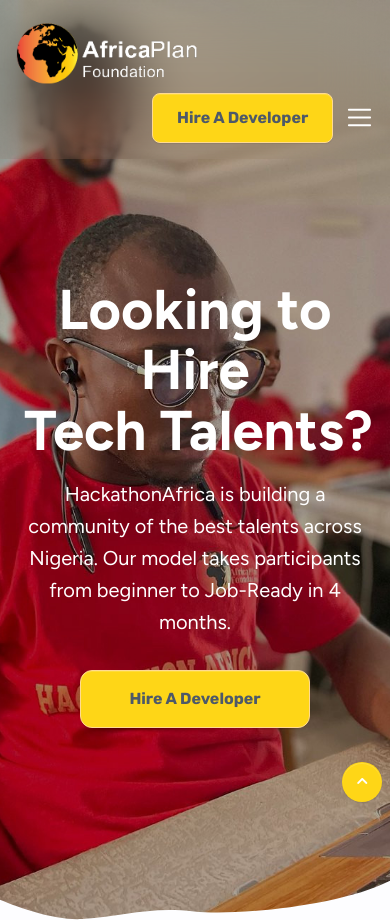
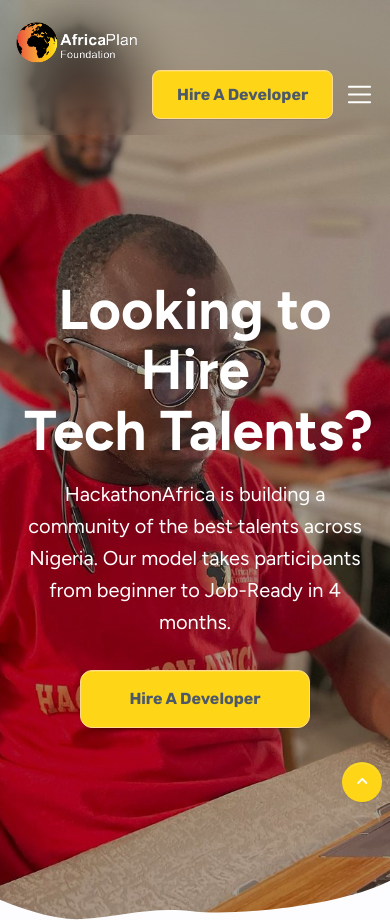
Before and after one commit to ojsys/apfweb, a plain HTML site: page index.html in a window 390 px wide. Shown: the top 920 px of the page. Drawn offline with nearby package versions, Linux system fonts and the light colour scheme; a script that the page names is missing.

Commit message:
changed logo width for mobile

```diff
--- a/index.html
+++ b/index.html
@@ -34,7 +34,7 @@
     <main class="main" id="top">
       <div class="content">
         <nav class="navbar navbar-expand-md fixed-top" id="navbar" data-navbar-soft-on-scroll="data-navbar-soft-on-scroll">
-          <div class="container-fluid px-0"><a href="/"><img class="navbar-brand w-75 d-md-none" src="assets/img/logos/apf_logo2.png" alt="logo" /></a><a class="navbar-brand fw-bold d-none d-md-block" href="/"><img class="navbar-brand w-75" src="assets/img/logos/apf_logo2.png" alt="Logo"></a><a style="background-color: #FED617 !important;" class="btn btn-warning btn-sm ms-md-x1 mt-lg-0 order-md-1 ms-auto" href="#">Hire A Developer </a><button class="navbar-toggler border-0 pe-0" type="button" data-bs-toggle="collapse" data-bs-target="#navbar-content" aria-controls="navbar-content" aria-expanded="false" aria-label="Toggle navigation"><span class="navbar-toggler-icon"></span></button>
+          <div class="container-fluid px-0"><a href="/"><img class="navbar-brand w-50 d-md-none" src="assets/img/logos/apf_logo2.png" alt="logo" /></a><a class="navbar-brand fw-bold d-none d-md-block" href="/"><img class="navbar-brand w-75" src="assets/img/logos/apf_logo2.png" alt="Logo"></a><a style="background-color: #FED617 !important;" class="btn btn-warning btn-sm ms-md-x1 mt-lg-0 order-md-1 ms-auto" href="#">Hire A Developer </a><button class="navbar-toggler border-0 pe-0" type="button" data-bs-toggle="collapse" data-bs-target="#navbar-content" aria-controls="navbar-content" aria-expanded="false" aria-label="Toggle navigation"><span class="navbar-toggler-icon"></span></button>
             <div class="collapse navbar-collapse justify-content-md-end" id="navbar-content" data-navbar-collapse="data-navbar-collapse">
               <ul class="navbar-nav gap-md-2 gap-lg-3 pt-x1 pb-1 pt-md-0 pb-md-0" data-navbar-nav="data-navbar-nav">
                 <li class="nav-item"> <a class="nav-link lh-xl" href="#home">Home</a></li>
```
Also changed, not shown: 1 other file.
